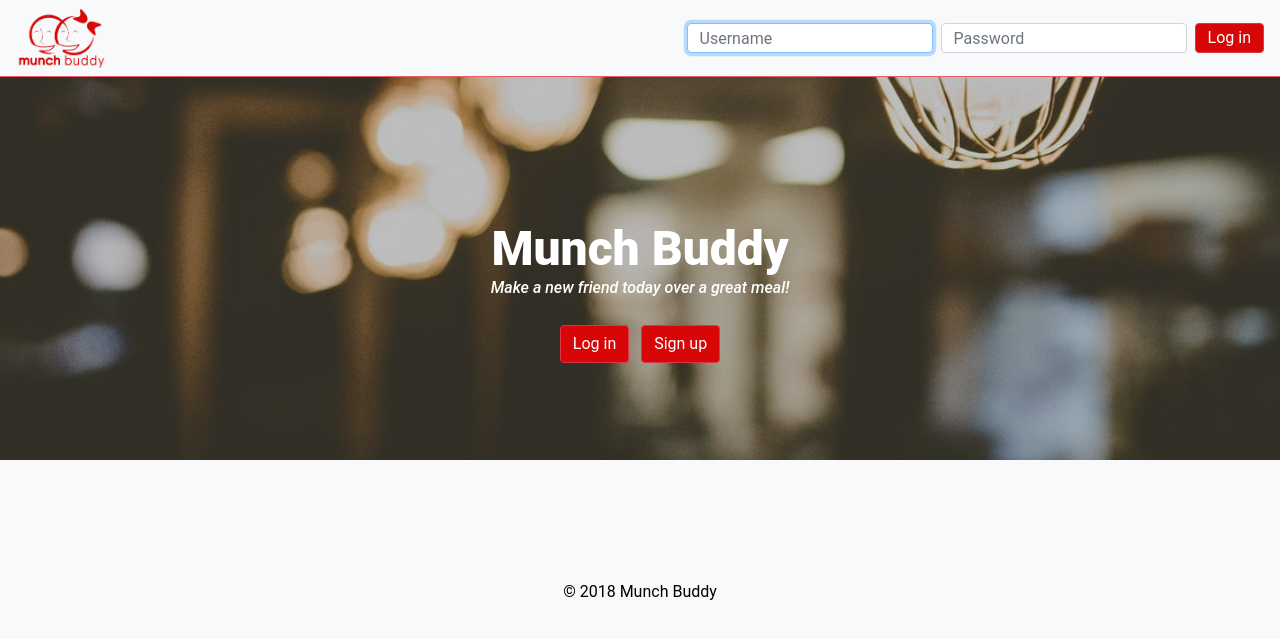
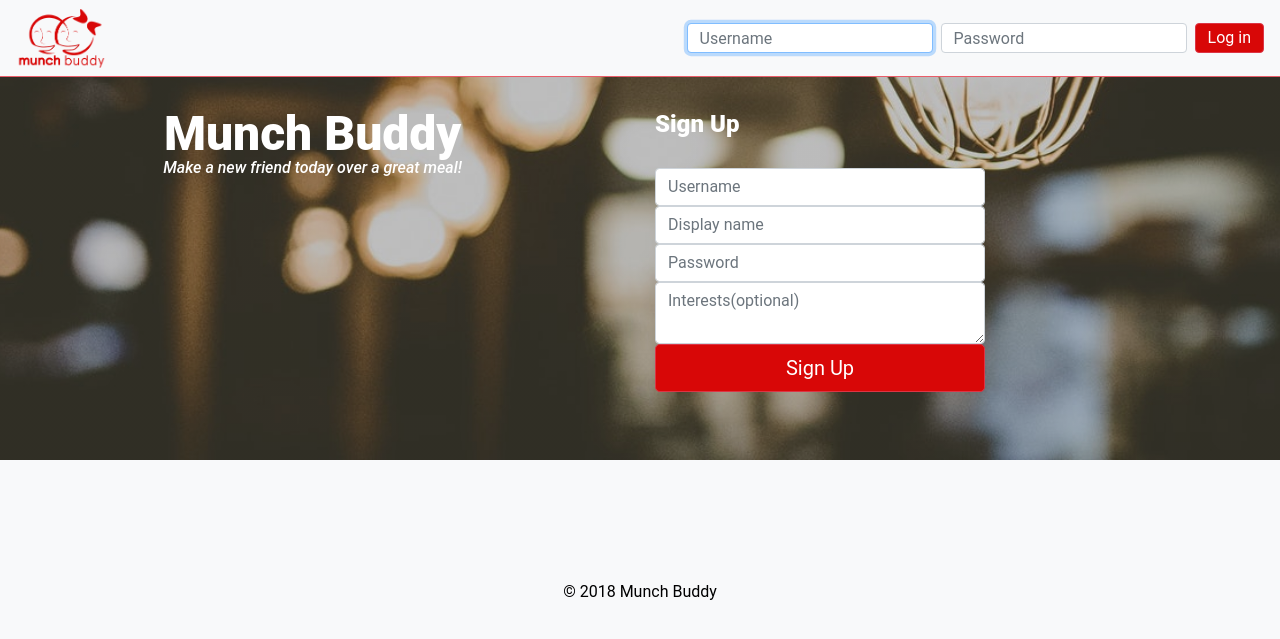
Before and after one commit to nochemargarita/Munch-Buddy, a Flask app: page / in a window 1280 px wide. Shown: the top 639 px of the page. Run offline with Flask 2, Linux system fonts and the light colour scheme; some libraries are stand-ins or nearby versions.

Commit message:
Edited homepage, removed unnecessary jqueries and improved UI. Still needs a lot of work and additional text

```diff
--- a/static/css/styles.css
+++ b/static/css/styles.css
@@ -14,14 +14,7 @@ body {
     font-family: 'Roboto', sans-serif;
 }
 
- .bo {
-    padding-top: 70px;
-}
-
-
-
 .nav-brand {
-    /*font-family: 'Pacifico', cursive;*/
     color: #E84855;
     font-weight: 900;
     font-size: 35px;
@@ -87,7 +80,7 @@ body {
     padding-right: 0;
     padding-left: 0;
     margin: 0;
-    padding-top: 220px;
+    padding-top: 110px;
     max-width: 100%;
     min-width: 100%;
     max-height: 460px;
@@ -100,37 +93,19 @@ body {
 }
 
 
-#home-page-container-2 {
-    overflow: auto;
-    padding-top: 80px;
-    max-width: 100%;
-    min-width: 100%;
-    max-height: 460px;
-    min-height: 460px;
-    background:linear-gradient(
-      rgba(0, 0, 0, 0.2),
-      rgba(0, 0, 0, 0.2)
-    ), url('/static/home-page-photo.jpeg') no-repeat center center;
-    background-size: cover;
+.home-page-font {
+    font-size: 3rem;
+    font-weight: bolder;
+    color: white;
+    width: 100%;
+    height: 100%;
+    margin: auto;
+    text-align: center;
+    line-height: 100%;
 }
 
-#home-page-container-3 {
-    overflow: auto;
-    padding-top: 120px;
-    max-width: 100%;
-    min-width: 100%;
-    max-height: 460px;
-    min-height: 460px;
-    background:linear-gradient(
-      rgba(0, 0, 0, 0.2),
-      rgba(0, 0, 0, 0.2)
-    ), url('/static/home-page-photo.jpeg') no-repeat center center;
-    background-size: cover;
-}
-
-.home-page-font {
-    font-size: 3rem;
-    /*font-family: 'Muli', sans-serif;*/
+.sign-up-font {
+    text-align: left;
     font-weight: bolder;
     color: white;
     width: 100%;
@@ -138,6 +113,10 @@ body {
     margin: auto;
 }
 
+.form-sign-up {
+  width: 100%;
+  max-width: 330px;
+}
 
 .form-login-height {
     height: 30px;
@@ -191,12 +170,7 @@ body {
     margin-top: 50px;
 }
 /*sign-in*/
-.form-signin {
-  width: 100%;
-  max-width: 330px;
-  padding: 15px;
-  margin: auto;
-}
+
 .form-signin .checkbox {
   font-weight: 400;
 }
--- a/templates/homepage.html
+++ b/templates/homepage.html
@@ -18,67 +18,29 @@
         </div>
 
         <div id="home-page-container" class='container home-page-font'>
+            <div class="row">
+                <div class="col-6">
                     <h1 class="home-page-font">Munch Buddy
-            <i><h6 class="home-page-font2">Make a new friend today over a great meal!</h6></i></h1>
-            <button id='login' class="btn btn-danger">Log in</button>
-            <button id='signup' class="btn btn-danger">Sign up</button>
-
-            <form class='sign-in form-signin' action='/login' method='post' hidden='true'>
-                <input type='text' class='form-control' name='username' placeholder='Username' required autofocus>
-                <input type='password' class="form-control" name='password' placeholder='Password' required autofocus>
-                <button class="btn btn-primary btn-danger btn-lg  btn-block" type='submit'>Log in</button>
-            </form>
-
-            <form action='/signup' class='form-signin' method='POST' id="frm" hidden='true'>
+                    <i><h6>Make a new friend today over a great meal!</h6></i></h1>
+                </div>
+                <div class="col-6">
+                    <h4 class="sign-up-font">Sign Up
+                    <br><br>
+                    <form action='/signup' class='form-sign-up' method='POST' id="frm">
                         <input type="text" class='form-control' name="username" placeholder='Username' required autofocus>
                         <input type="text" class='form-control' name="display_name" placeholder='Display name' required>
                         <input type="password" class='form-control' name="password" placeholder='Password' required>
-                <textarea  maxlength="250" class='form-control' name="interests" placeholder="Interests(optional)" form="frm" ></textarea>
+                        <textarea  maxlength="250" class='form-control' name="interests" placeholder="Interests(optional)" form="frm"></textarea>
                         <input id='submit-info' type="submit" value="Sign Up" class="btn btn-danger btn-lg btn-primary btn-block">
                     </form>
+                    </h4>
+                </div>
+            </div>
         </div>
         <script src="https://code.jquery.com/jquery-3.2.1.slim.min.js" integrity="sha384-KJ3o2DKtIkvYIK3UENzmM7KCkRr/rE9/Qpg6aAZGJwFDMVNA/GpGFF93hXpG5KkN" crossorigin="anonymous"></script>
         <script src="https://cdnjs.cloudflare.com/ajax/libs/popper.js/1.12.9/umd/popper.min.js" integrity="sha384-ApNbgh9B+Y1QKtv3Rn7W3mgPxhU9K/ScQsAP7hUibX39j7fakFPskvXusvfa0b4Q" crossorigin="anonymous"></script>
         <script src="https://maxcdn.bootstrapcdn.com/bootstrap/4.0.0/js/bootstrap.min.js" integrity="sha384-JZR6Spejh4U02d8jOt6vLEHfe/JQGiRRSQQxSfFWpi1MquVdAyjUar5+76PVCmYl" crossorigin="anonymous"></script>
         <script>
-
-            $('button#signup').on('click', function(evt) {
-                $('h2#signup-header').attr('hidden', false);
-                $('form#frm').attr('hidden', false);
-                $('#login').attr('hidden', false)
-                $('#signup').attr('hidden', true)
-                $('#home-page-container').attr('id',"home-page-container-2")
-                $('h1.home-page-font').attr('hidden', true)
-
-
-                $('form.sign-in').attr('hidden', true);
-
-            });
-
-            $('button#login').on('click', function(evt) {
-                $('h2#signup-header').attr('hidden', true);
-                $('form#frm').attr('hidden', true);
-                $('#login').attr('hidden', true)
-                $('#home-page-container').attr('id',"home-page-container-3")
-
-
-                $('form.sign-in').attr('hidden', false);
-
-            });
-
-            $('input#submit-info').on('submit', function(evt) {
-                $('form#upload-photo').attr('hidden', false);
-
-                $('h2#signup-header').attr('hidden', true);
-                $('form#frm').attr('hidden', true);
-                $('h2#signup-header').attr('hidden', true);
-                $('form#frm').attr('hidden', true);
-
-            });
-
-
-
-
         </script>
 
     </body>
```
Lines whose indentation alone changed are shown as unchanged.
